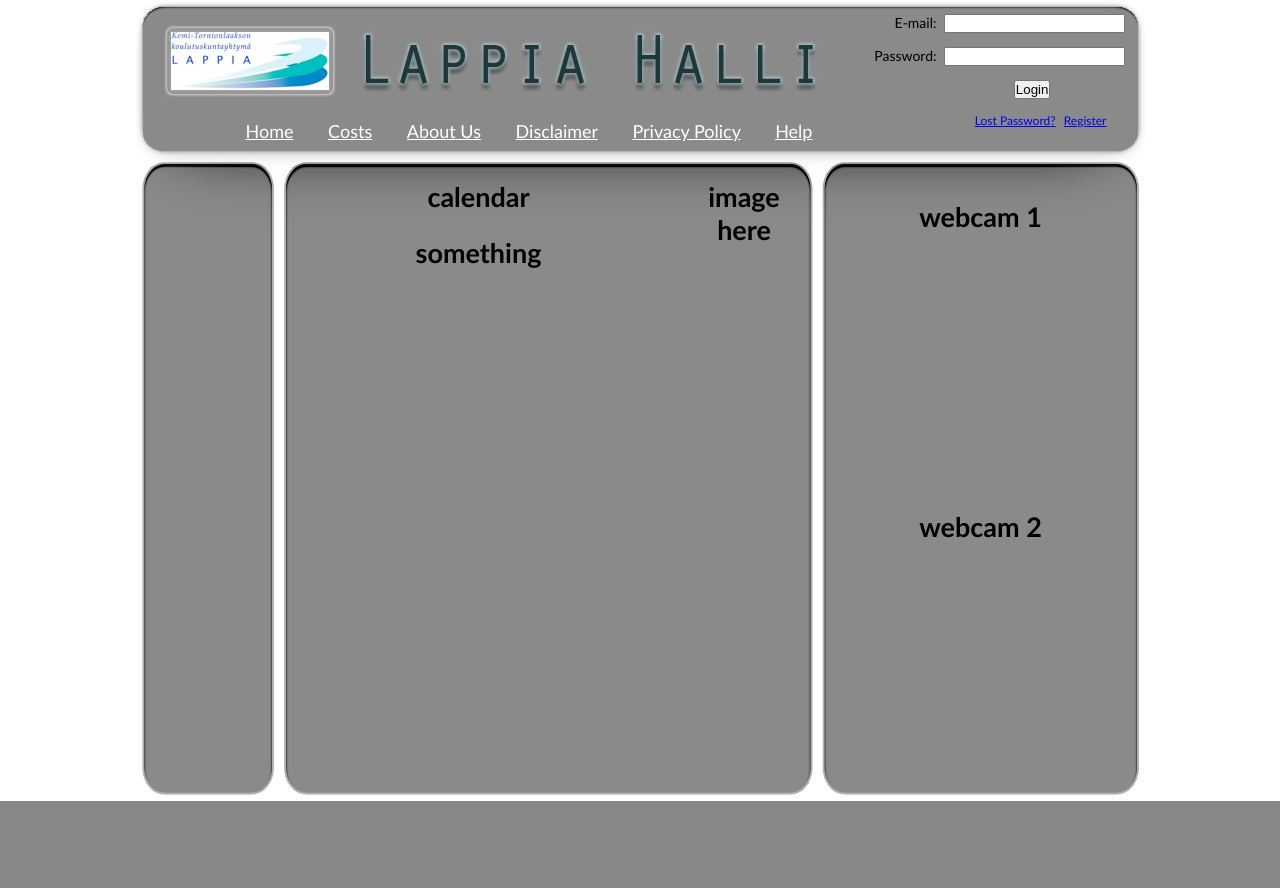
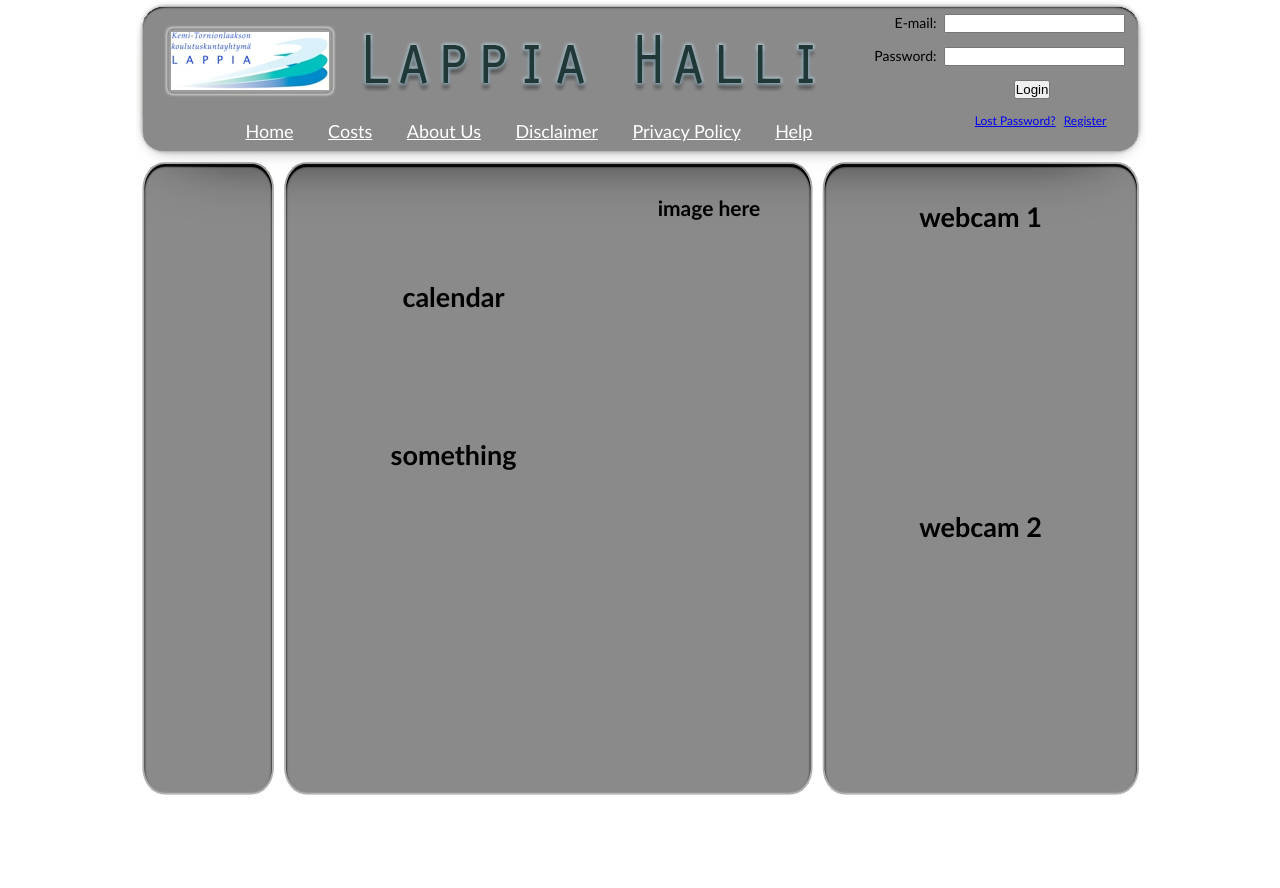
Before and after one commit to lapia/lapia, a PHP site: page /Lapia/index_.html in a window 1280 px wide. Before the commit the page ends 801 px from the top, so only its background shows below. Run offline with PHP 8.4, Linux system fonts and the light colour scheme.

Commit message:
more css changes

```diff
--- a/css/css.css
+++ b/css/css.css
@@ -65,35 +65,40 @@
 
 div#calender_container{
 	float: left;
-	width: 400px;
+	width: 350px;
 	height: 630px;
 	margin: 0px auto;
+	padding: 100px 0px 0px 0px;
 }
 
 div#calendar{
-	width: 400px;
-	height: 315px;
+	width: 350px;
+	height: 310px;
 	margin: 0px auto;
+	padding: 20px 0px 0px 0px;
 }
 
 div#middlearea{
-	width: 400px;
-	height: 315px;
+	width: 350px;
+	height: 310px;
 	margin: 0px auto;
+	padding: 80px 0px 0px 0px;
 }
 
 div#colorimage_container{
 	float: left;
-	width: 131px;
+	width: 181px;
 	height: 643px;
 	margin: 0px auto;
 }
 
 div#colorimage{
 	float: left;
-	width: 131px;
+	font-size:14px;
+	width: 161px;
 	height: 643px;
 	margin: 0px auto;
+	padding: 20px 20px 0px 0px;
 }
 
 div#prawy_pasek{
```
